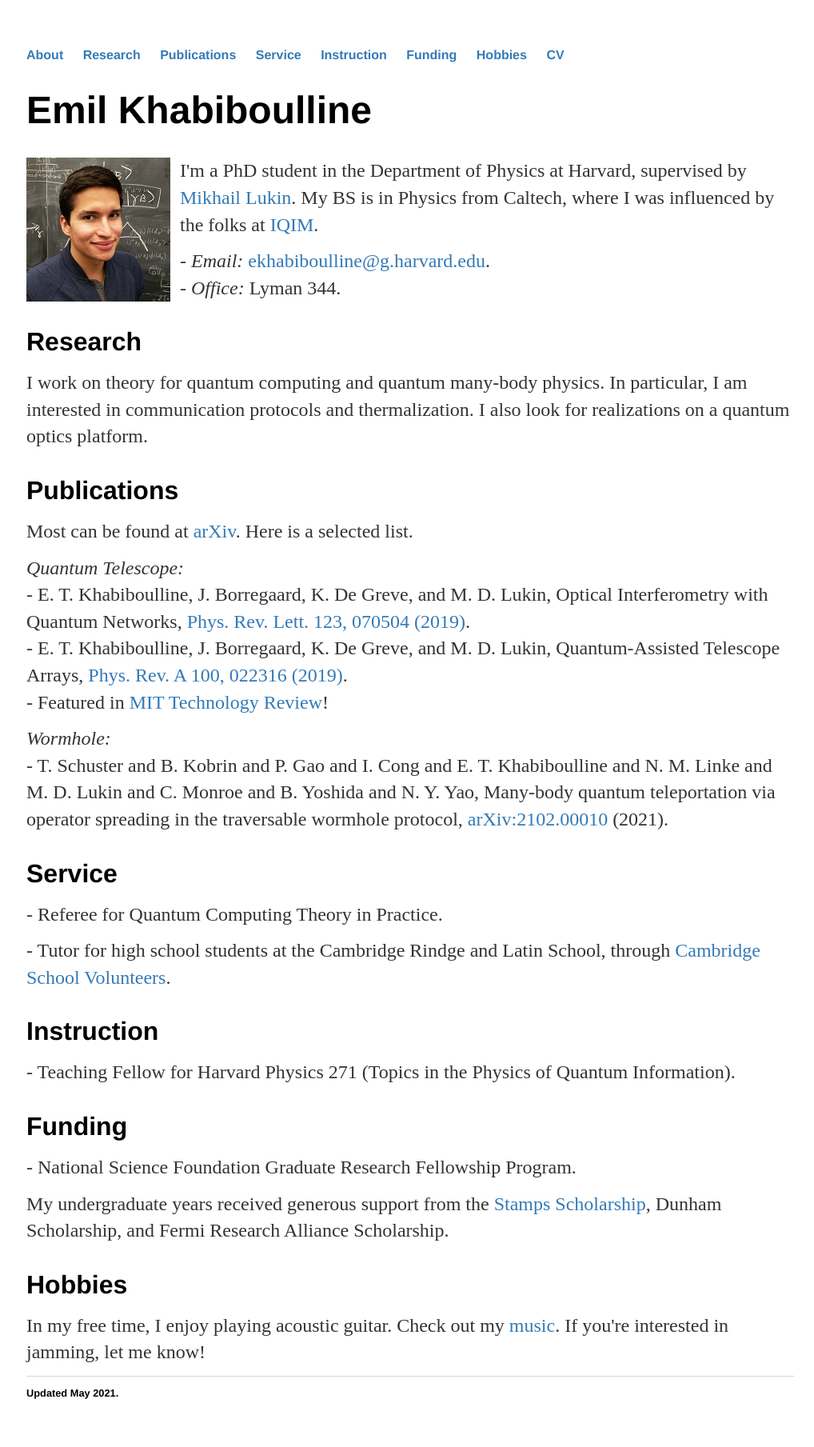
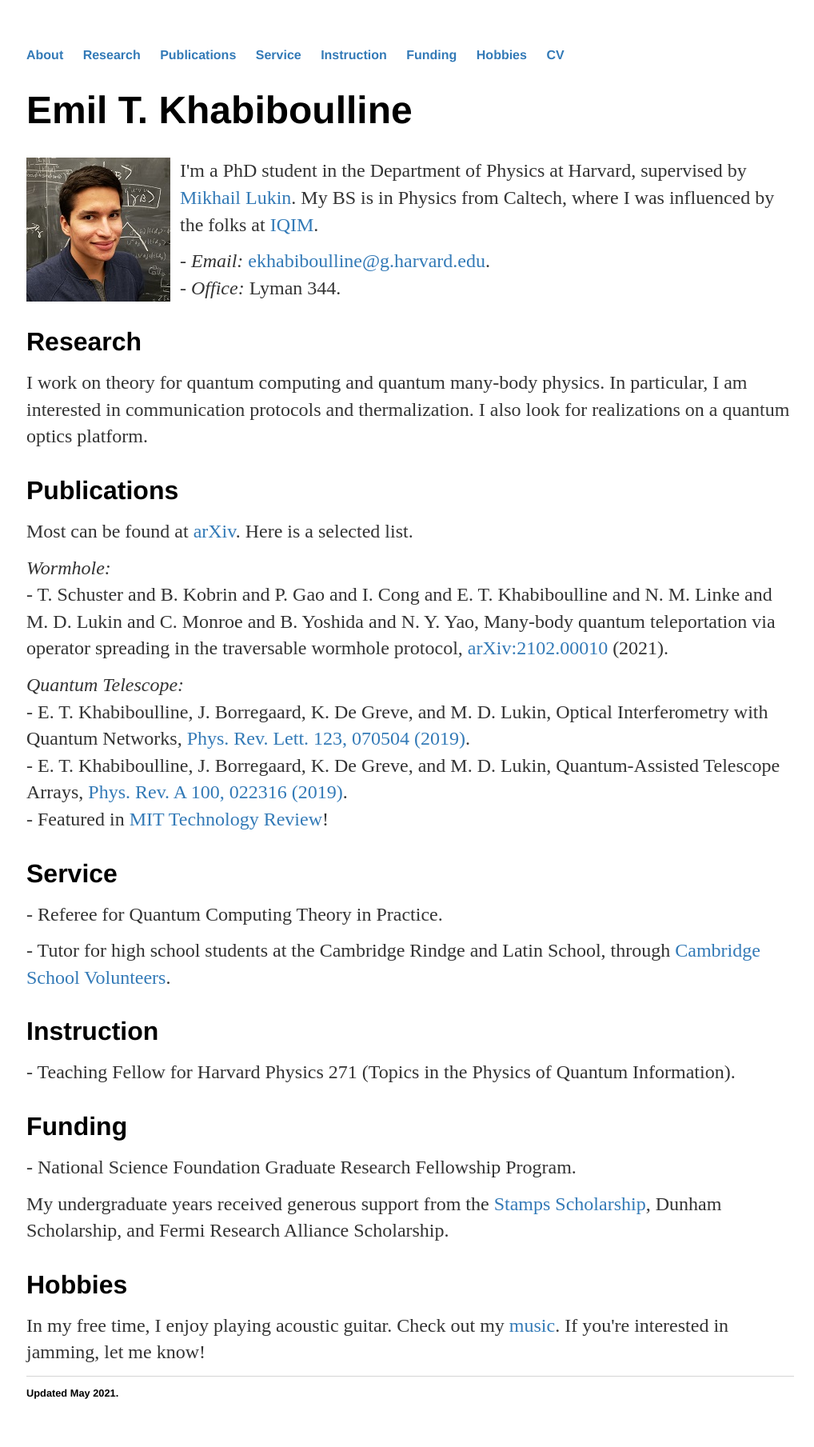
Before and after one commit to emilkhab/emilkhab.github.io, a Jekyll site: the page built from index.html, in a window 1280 px wide. Shown: the whole page at 80% size, without its empty margins (127-1145 px from the left). Built offline with Jekyll 4.4.1, drawn with Linux system fonts in a browser that asks for light colours.

Commit message:
Update index.html

```diff
--- a/index.html
+++ b/index.html
@@ -1,6 +1,6 @@
 ---
 layout: default
-title: Emil Khabiboulline
+title: Emil T. Khabiboulline
 ---
 <h1>{{page.title}}</h1>
 <div class="blurb" id="About">
@@ -19,14 +19,14 @@ title: Emil Khabiboulline
 	<h2>Publications</h2>
 	<p>Most can be found at <a href="https://arxiv.org/a/khabiboulline_e_1.html">arXiv</a>. Here is a selected list.</p>
 	<p>
+	<em>Wormhole:</em><br/>
+	- T. Schuster and B. Kobrin and P. Gao and I. Cong and E. T. Khabiboulline and N. M. Linke and M. D. Lukin and C. Monroe and B. Yoshida and N. Y. Yao, Many-body quantum teleportation via operator spreading in the traversable wormhole protocol, <a href="https://arxiv.org/abs/2102.00010">arXiv:2102.00010</a> (2021).<br/>
+	</p>
+	<p>
 	<em>Quantum Telescope:</em><br/>
 	- E. T. Khabiboulline, J. Borregaard, K. De Greve, and M. D. Lukin, Optical Interferometry with Quantum Networks, <a href="https://doi.org/10.1103/PhysRevLett.123.070504">Phys. Rev. Lett. 123, 070504 (2019)</a>.<br/>
 	- E. T. Khabiboulline, J. Borregaard, K. De Greve, and M. D. Lukin, Quantum-Assisted Telescope Arrays, <a href="https://doi.org/10.1103/PhysRevA.100.022316">Phys. Rev. A 100, 022316 (2019)</a>.<br/>
 	- Featured in <a href="https://www.technologyreview.com/s/612177/how-to-build-a-teleportation-assisted-telescope/">MIT Technology Review</a>!
-	</p>
-	<p>
-	<em>Wormhole:</em><br/>
-	- T. Schuster and B. Kobrin and P. Gao and I. Cong and E. T. Khabiboulline and N. M. Linke and M. D. Lukin and C. Monroe and B. Yoshida and N. Y. Yao, Many-body quantum teleportation via operator spreading in the traversable wormhole protocol, <a href="https://arxiv.org/abs/2102.00010">arXiv:2102.00010</a> (2021).<br/>
 	</p>
 </div>
 
```
